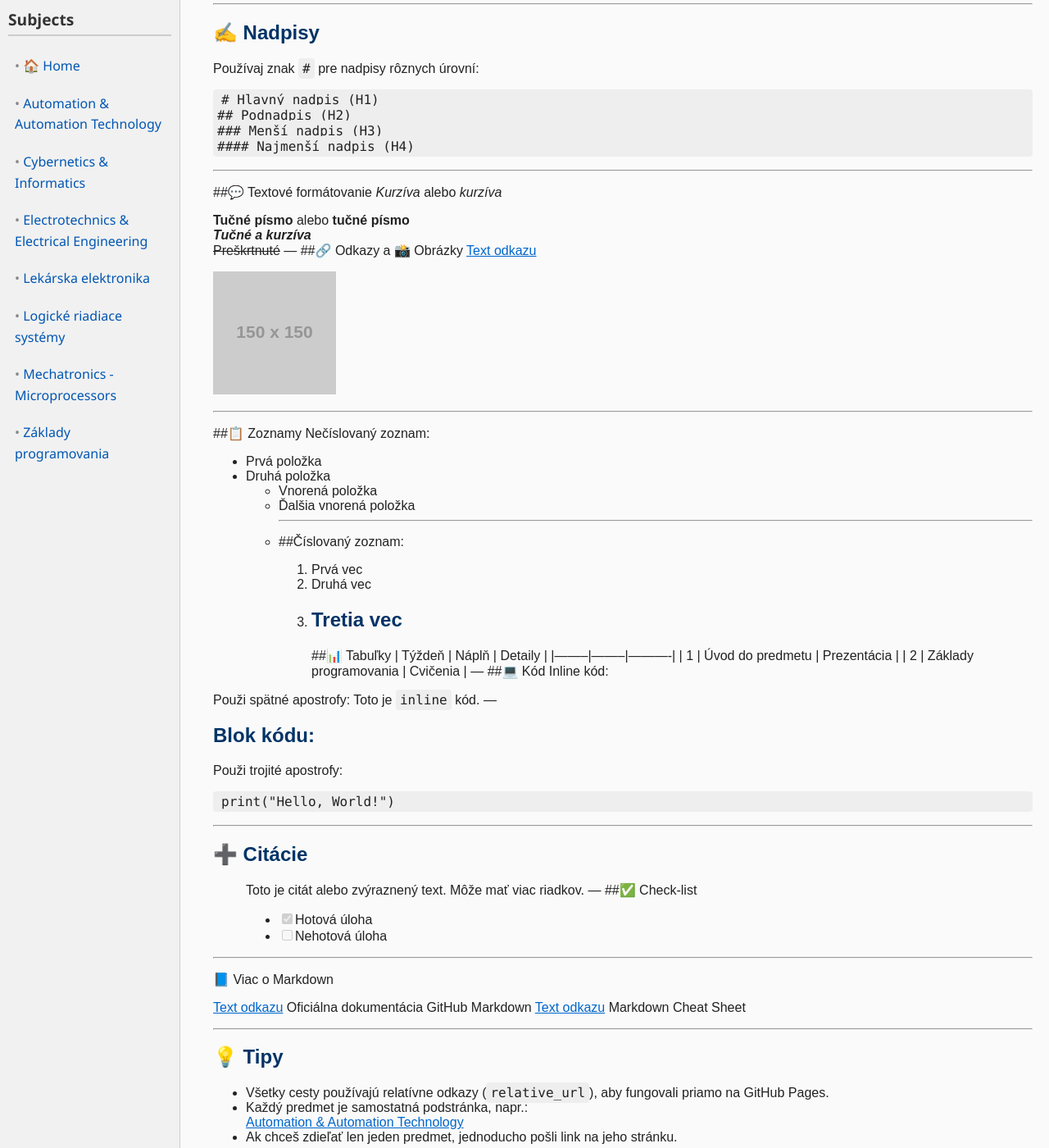
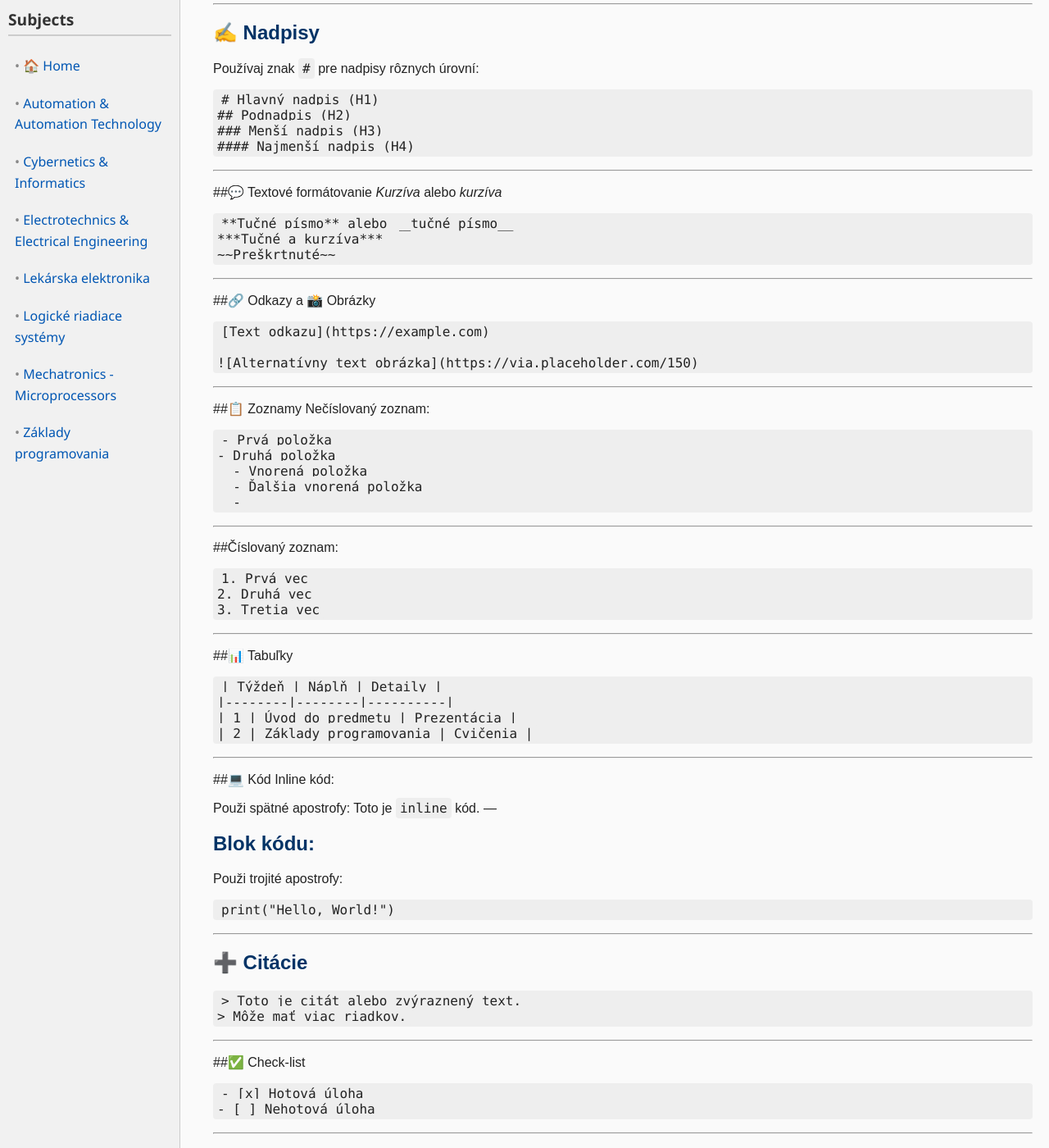
Before and after one commit to robertrakay/vyucba, a Jekyll site: the page built from index.md, in a window 1280 px wide and 1400 px high, scrolled down 845 px. Shown: the whole window at 82% size. Built offline with Jekyll 4.4.1, drawn with Linux system fonts in a browser that asks for light colours.

Commit message:
Update MARKDOWN_TUTORIAL.md

````diff
--- a/_includes/MARKDOWN_TUTORIAL.md
+++ b/_includes/MARKDOWN_TUTORIAL.md
@@ -17,36 +17,43 @@ Používaj znak `#` pre nadpisy rôznych úrovní:
 ---
 ##💬 Textové formátovanie
 *Kurzíva* alebo _kurzíva_
-
+```markdown
 **Tučné písmo** alebo __tučné písmo__
 ***Tučné a kurzíva***
 ~~Preškrtnuté~~
+```
 ---
 ##🔗 Odkazy a 📸 Obrázky
+```markdown
 [Text odkazu](https://example.com)
 
 ![Alternatívny text obrázka](https://via.placeholder.com/150)
-
+```
 ---
 ##📋 Zoznamy
 Nečíslovaný zoznam:
-
+```markdown
 - Prvá položka
 - Druhá položka
   - Vnorená položka
   - Ďalšia vnorená položka
   -
+```
 ---
 ##Číslovaný zoznam:
+```markdown
 1. Prvá vec
 2. Druhá vec
 3. Tretia vec
+```
 ---
 ##📊 Tabuľky
+```markdown
 | Týždeň | Náplň | Detaily |
 |--------|--------|----------|
 | 1 | Úvod do predmetu | Prezentácia |
 | 2 | Základy programovania | Cvičenia |
+```
 ---
 ##💻 Kód
 Inline kód:
@@ -62,13 +69,16 @@ print("Hello, World!")
 ```
 ---
 ## ➕ Citácie
+```markdown
 > Toto je citát alebo zvýraznený text.
 > Môže mať viac riadkov.
+```
 ---
 ##✅ Check-list
+```markdown
 - [x] Hotová úloha
 - [ ] Nehotová úloha
-
+```
 ---
 📘 Viac o Markdown
 
````
